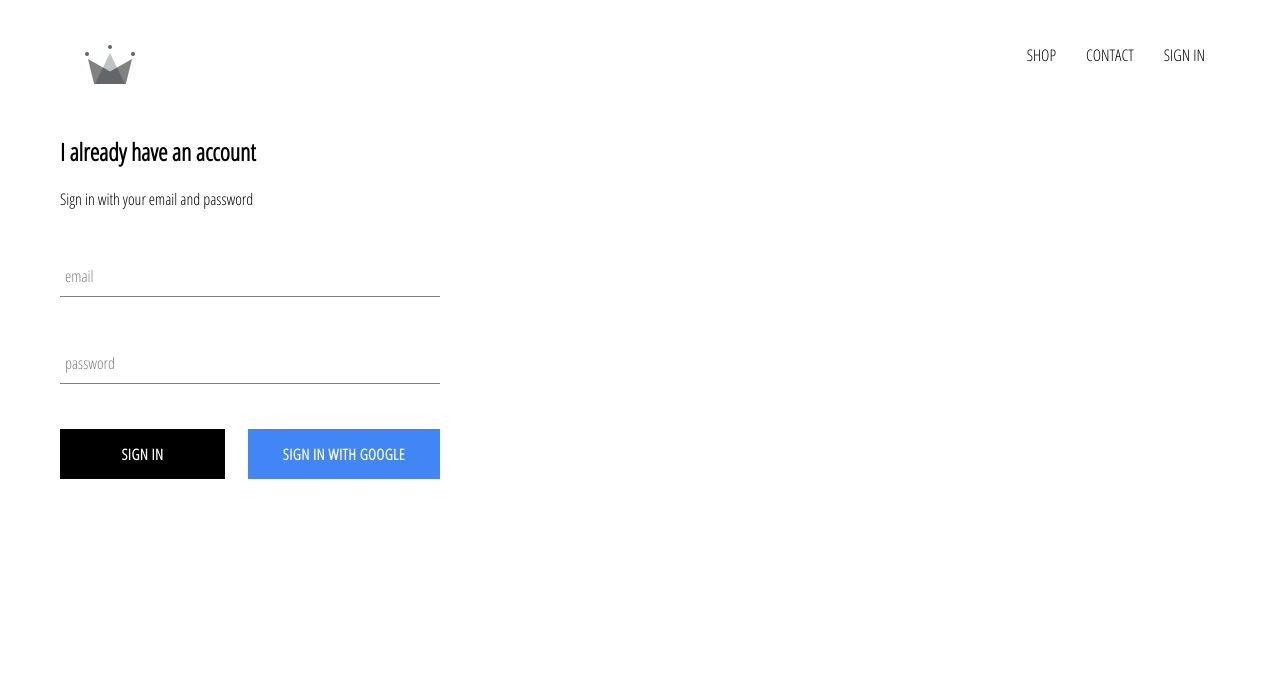
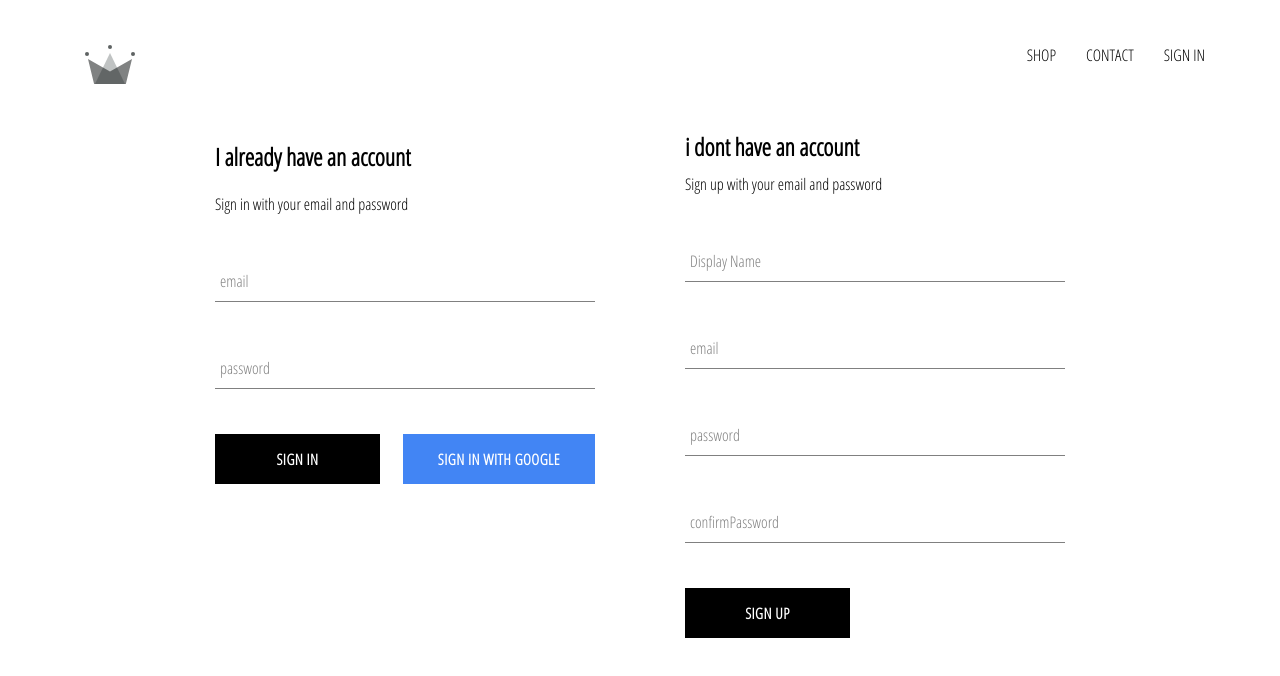
Before and after one commit to winandiaris/ratu-fashion, a React (Create React App) app: page /signin in a window 1280 px wide. Shown: the top 676 px of the page. Built offline with nearby package versions, Linux system fonts and the light colour scheme; no server answers.

Commit message:
membuat signup melalui email, dan mengirimnya ke firebase

```diff
--- a/src/App.js
+++ b/src/App.js
@@ -4,7 +4,7 @@
 import HomePage from './pages/homepage/homepage.component'
 import ShopPage from './pages/shop/shop.component'
 import Header from './components/header/header.component'
-import {auth} from './firebase/firebase.utils'
+import {auth, createUserProfileDocument} from './firebase/firebase.utils'
 //import logo from './logo.svg';
 import './App.css';
 
@@ -21,10 +21,25 @@
   unsubscribeFromAuth = null
 
   componentDidMount(){
-    this.unsubscribeFromAuth = auth.onAuthStateChanged(user => {
-      this.setState({currentUser: user})
+    this.unsubscribeFromAuth = auth.onAuthStateChanged(async userAuth => {
+      if (userAuth){
+        const userRef = await createUserProfileDocument(userAuth)
 
-      console.log(user)
+        userRef.onSnapshot(snapShot => {
+          this.setState({
+            currentUser: {
+              id: snapShot.id,
+              ...snapShot.data()
+            }
+          })
+
+          console.log(this.state)
+        })
+
+      }
+
+      this.setState({currentUser: userAuth})
+      // console.log(user)
     })
   }
 
--- /dev/null
+++ b/src/components/sign-up/sign-up.component.jsx
@@ -0,0 +1,66 @@
+import React from 'react'
+import FormInput from '../form-input/form-input.component'
+import CustomButton from '../custom-button/custom-button.component'
+import {auth, createUserProfileDocument} from '../../firebase/firebase.utils'
+import './sign-up.styles.scss'
+
+class SignUp extends React.Component{
+    constructor(){
+        super()
+
+        this.state = {
+            displayName:'',
+            email:'',
+            password:'',
+            confirmPassword:''
+        }
+    }
+
+    handleSubmit = async event => {
+        event.preventDefault()
+        const {displayName, email, password, confirmPassword} = this.state
+        if(password !== confirmPassword) {
+            alert("password don't match")
+            return
+        }
+
+        try{
+            const {user} = await auth.createUserWithEmailAndPassword(email, password)
+            await createUserProfileDocument(user, {displayName})
+
+            this.setState({
+                displayName:'',
+                email:'',
+                password:'',
+                confirmPassword:''
+            })
+
+        }catch(error) {
+            console.error(error)
+        }
+    }
+
+    handleChange = event => {
+        const {name, value} = event.target
+
+        this.setState({[name]: value})
+    }
+    render(){
+        const {displayName, email, password, confirmPassword} = this.state
+        return(
+            <div className='sign-up'>
+                <h2 className='title'>i dont have an account</h2>
+                <span>Sign up  with your email and password</span>
+                <form className='sign-up-form' onSubmit={this.handleSubmit}>
+                    <FormInput type='text' name='displayName' value={displayName} onChange={this.handleChange} label='Display Name' required />
+                    <FormInput type='email' name='email' value={email} onChange={this.handleChange} label='email' required />
+                    <FormInput type='password' name='password' value={password} onChange={this.handleChange} label='password' required />
+                    <FormInput type='password' name='confirmPassword' value={confirmPassword} onChange={this.handleChange} label='confirmPassword' required />
+                    <CustomButton type='submit'>SIGN UP</CustomButton>
+                </form>
+            </div>
+        )
+    }
+}
+
+export default SignUp
--- /dev/null
+++ b/src/components/sign-up/sign-up.styles.scss
@@ -0,0 +1,9 @@
+.sign-up {
+    display: flex;
+    flex-direction: column;
+    width: 380px;
+
+    .title {
+        margin: 10px 0;
+    }
+}
--- a/src/firebase/firebase.utils.js
+++ b/src/firebase/firebase.utils.js
@@ -14,6 +14,31 @@
     measurementId: "G-00DYBKSH10"
 }
 
+export const createUserProfileDocument = async (userAuth, additionalData) => {
+    if(!userAuth) return
+
+    const userRef = firestore.doc(`users/${userAuth.uid}`)
+    const snapShot =  await userRef.get()
+
+    if(!snapShot.exists) {
+        const {displayName, email} = userAuth
+        const createdAt = new Date()
+
+        try{
+            await userRef.set({
+                displayName,
+                email,
+                createdAt,
+                ...additionalData
+            })
+        } catch(error) {
+            console.log('error creating user', error.message)
+        }
+    }
+
+    return userRef
+}
+
 firebase.initializeApp(config)
 
 export const auth = firebase.auth()
--- a/src/pages/shop/shop.component.jsx
+++ b/src/pages/shop/shop.component.jsx
@@ -15,8 +15,8 @@
         return (
             <div className='shop-page'>
                 {
-                collections.map(({id, ...otherCollectionProps}) =>
-                    <CollectionPreview key={id} {...otherCollectionProps}></CollectionPreview>)
+                collections.map(({id, ...otherCollectionProps}) => (
+                    <CollectionPreview key={id} {...otherCollectionProps}/>))
                 }
                     </div>)
     }
--- a/src/pages/sign-in-and-sign-up/sign-in-and-sign-up.component.jsx
+++ b/src/pages/sign-in-and-sign-up/sign-in-and-sign-up.component.jsx
@@ -1,11 +1,13 @@
 import React from 'react'
 import SignIn from '../../components/sign-in/sign-in.component'
+import SignUp from '../../components/sign-up/sign-up.component'
 
 import './sign-in-and-sign-up.styles.scss'
 
 const SignInAndSignOut = () => (
     <div className='sign-in-and-sign-up'>
         <SignIn/>
+        <SignUp/>
     </div>
 )
 
--- a/src/pages/sign-in-and-sign-up/sign-in-and-sign-up.styles.scss
+++ b/src/pages/sign-in-and-sign-up/sign-in-and-sign-up.styles.scss
@@ -0,0 +1,6 @@
+.sign-in-and-sign-up {
+    width: 850px;
+    display: flex;
+    justify-content: space-between;
+    margin: 30px auto;
+}
```
